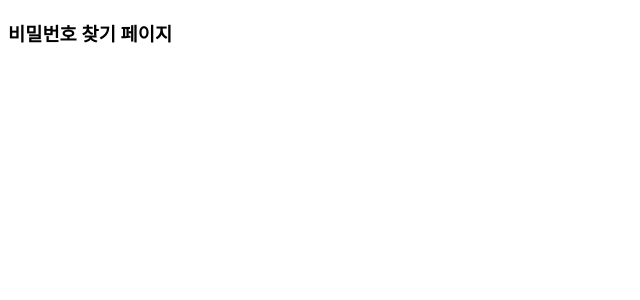
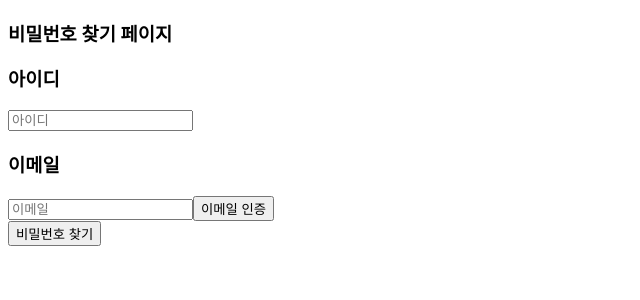
Before and after one commit to Interview-reviews/Interview-reviews-FE, a React (Create React App) app: page /FindPassword in a window 1280 px wide. Shown: the top 300 px of the page, without its empty margins (0-640 px from the left). Built offline with nearby package versions, Linux system fonts and the light colour scheme.

Commit message:
feat: 아이디, 비밀번호 찾기 페이지 템플릿 구현

```diff
--- a/src/login/FindId.js
+++ b/src/login/FindId.js
@@ -2,7 +2,15 @@ const FindId = () => {
   return (
     <>
       <h3>아이디 찾기 페이지</h3>
-      <div></div>
+      <div>
+        <h3>이름</h3>
+        <input placeholder="이름" />
+      </div>
+      <div>
+        <h3>전화번호</h3>
+        <input placeholder="대쉬 (-) 없이 입력" />
+      </div>
+      <button>아이디 찾기</button>
     </>
   );
 };
--- a/src/login/FindPassword.js
+++ b/src/login/FindPassword.js
@@ -1,8 +1,31 @@
+import { useState } from "react";
+
 const FindPassword = () => {
+  const [toggle, setToggle] = useState(false);
+
+  const postNumber = () => {
+    setToggle(true);
+  };
   return (
     <>
       <h3>비밀번호 찾기 페이지</h3>
-      <div></div>
+      <div>
+        <h3>아이디</h3>
+        <input placeholder="아이디" />
+      </div>
+      <div>
+        <h3>이메일</h3>
+        <input placeholder="이메일" />
+        <button onClick={postNumber}>이메일 인증</button>
+      </div>
+      {toggle && (
+        <div>
+          <h3>인증번호</h3>
+          <input placeholder="인증번호" />
+        </div>
+      )}
+
+      <button>비밀번호 찾기</button>
     </>
   );
 };
```
